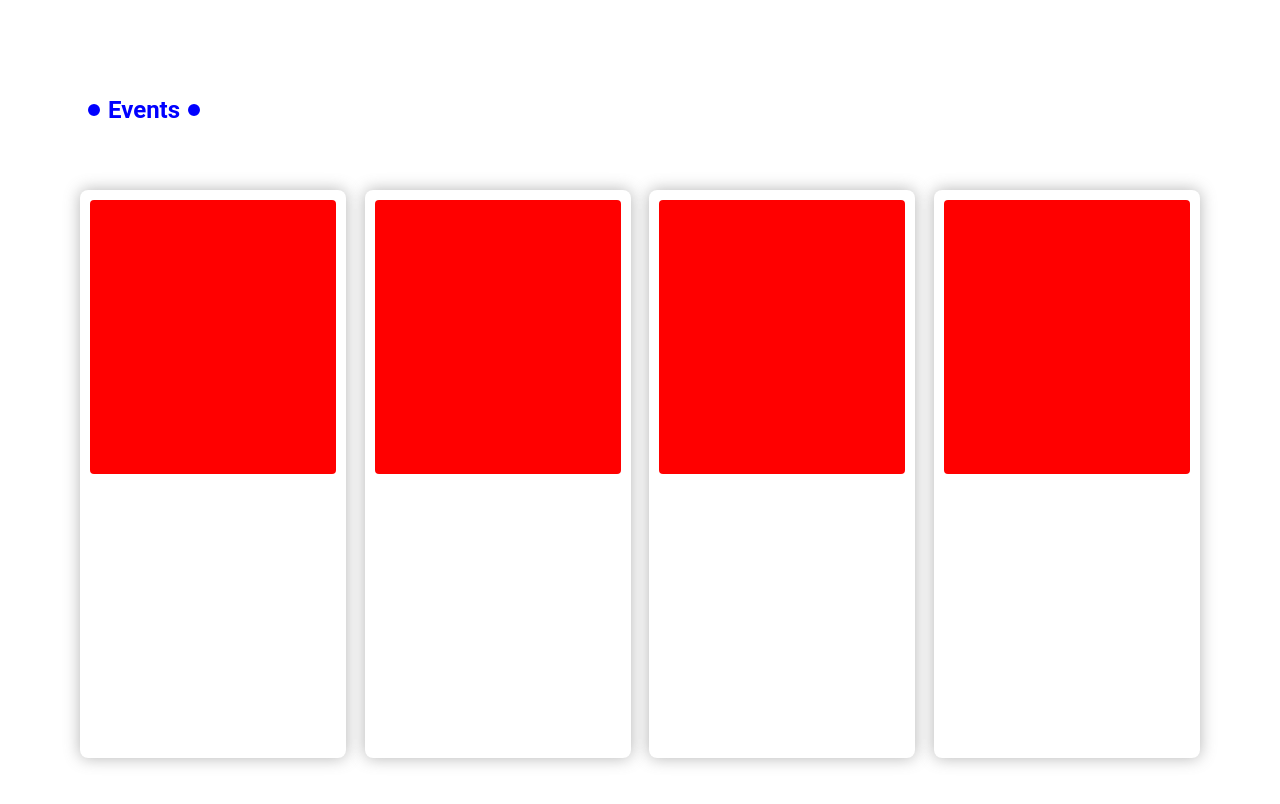
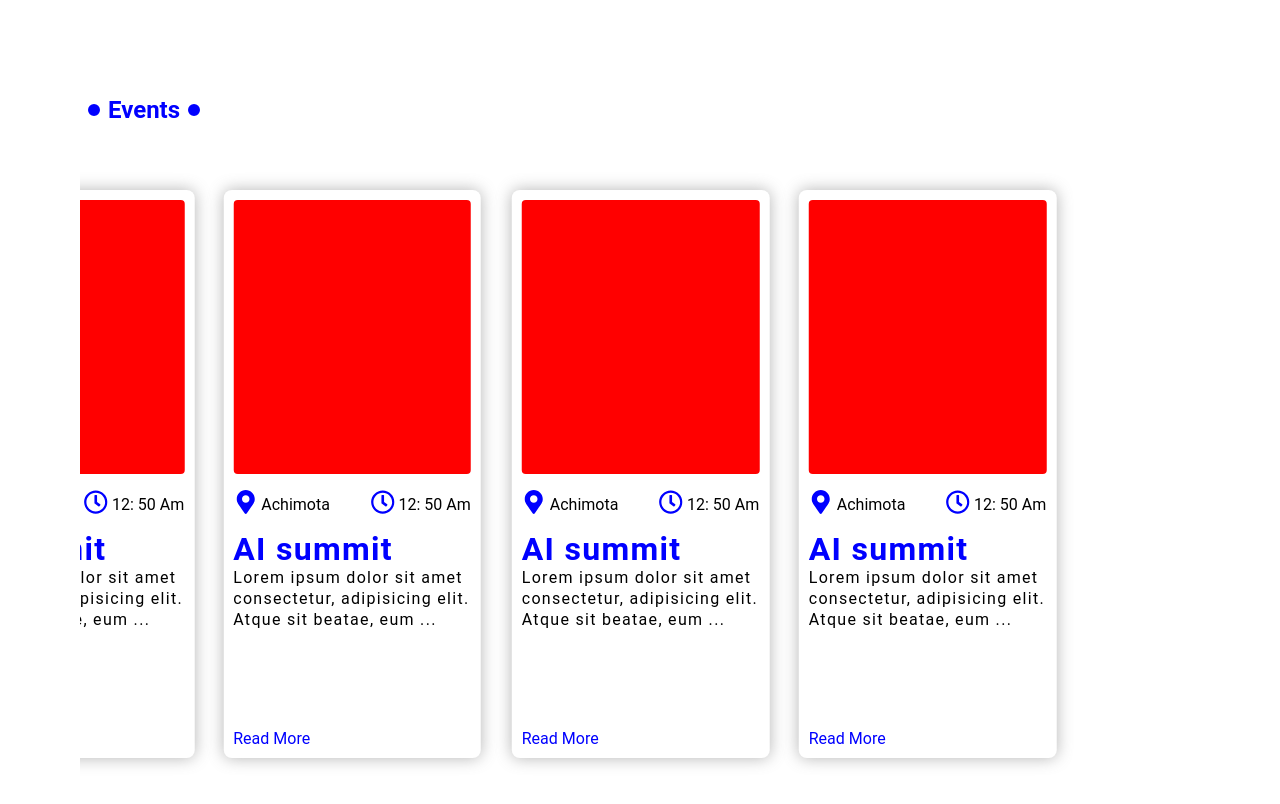
Before and after one commit to TechtenPlanet/techten-frontend, a React (Create React App) app in the folder client/: page / in a window 1280 px wide. Shown: the part 2680-3484 px from the top of the page. Built offline with nearby package versions, Linux system fonts and the light colour scheme.

Commit message:
done with events section

```diff
--- a/client/src/components/EventsSection/EventsSection.jsx
+++ b/client/src/components/EventsSection/EventsSection.jsx
@@ -1,28 +1,184 @@
 import React from 'react'
 import style from './EventsSection.module.css'
+import { FaMapMarkerAlt, FaRegClock } from 'react-icons/fa'
+import { Link } from 'react-router-dom'
+// Import Swiper React components
+import { Swiper, SwiperSlide } from 'swiper/react';
+
+// Import Swiper styles
+import 'swiper/css';
+
+import { Autoplay } from 'swiper/modules';
 
 const EventsSection = () => {
+
+    // Function to trim text to the specified maxLength
+    const trimText = (text, maxLength) => {
+        if (text.length > maxLength) {
+            return text.slice(0, maxLength) + "..."; // Trim text to maxLength and add "..." at the end
+        } else {
+            return text; // Return the original text if it's already maxLength or less
+        }
+    }
+
+    const txt = "Lorem ipsum dolor sit amet consectetur, adipisicing elit. Atque sit beatae, eum voluptatem ut obcaecati minima vel sapiente iste quam aliquam omnis eveniet fugiat fuga ullam quas perferendis doloribus aspernatur."
     return (
         <div className={style.eventsSection}>
             <h3 className={style.intro}> <span></span> Events <span></span> </h3>
             <div className={style.eventsSectionWrapper}>
                 <div className={style.eventCards}>
+                    <Swiper
+                    slidesPerView={4}
+                        spaceBetween={30}
+                        centeredSlides={true}
+                        loop={true}
+                        autoplay={{
+                            delay: 2500,
+                            disableOnInteraction: false,
+                        }}
+                        pagination={{
+                            clickable: true,
+                        }}
+                        navigation={true}
+                        modules={[Autoplay]}
+                        className={style.mySwiper}
+                    >
+                        <SwiperSlide className={style.swiper}>
                             <div className={style.eventCard}>
                                 <div className={style.eventImg}></div>
-                    <div className={style.eventTxt}></div>
+                                <div className={style.eventTxt}>
+                                    <div className={style.aboutEvent}>
+                                        <p className={style.eventLocation}>
+                                            <FaMapMarkerAlt className={style.eventIcon} />
+                                            Achimota
+                                        </p>
+                                        <p className={style.eventTime}>
+                                            <FaRegClock className={style.eventIcon} />
+                                            12: 50 Am
+                                        </p>
                                     </div>
+                                    <h4 className={style.eventHeading}>
+                                        AI summit
+                                    </h4>
+
+                                    <p className={style.eventBrief}>
+                                        {trimText(txt, 80)}
+                                    </p>
+
+                                    <Link className={style.eventLink} to=""> Read More </Link>
+
+                                </div>
+                            </div>
+                        </SwiperSlide>
+                        <SwiperSlide className={style.swiper}>
                             <div className={style.eventCard}>
                                 <div className={style.eventImg}></div>
-                    <div className={style.eventTxt}></div>
+                                <div className={style.eventTxt}>
+                                    <div className={style.aboutEvent}>
+                                        <p className={style.eventLocation}>
+                                            <FaMapMarkerAlt className={style.eventIcon} />
+                                            Achimota
+                                        </p>
+                                        <p className={style.eventTime}>
+                                            <FaRegClock className={style.eventIcon} />
+                                            12: 50 Am
+                                        </p>
                                     </div>
+                                    <h4 className={style.eventHeading}>
+                                        AI summit
+                                    </h4>
+
+                                    <p className={style.eventBrief}>
+                                        {trimText(txt, 80)}
+                                    </p>
+
+                                    <Link className={style.eventLink} to=""> Read More </Link>
+
+                                </div>
+                            </div>
+                        </SwiperSlide>
+                        <SwiperSlide className={style.swiper}>
                             <div className={style.eventCard}>
                                 <div className={style.eventImg}></div>
-                    <div className={style.eventTxt}></div>
+                                <div className={style.eventTxt}>
+                                    <div className={style.aboutEvent}>
+                                        <p className={style.eventLocation}>
+                                            <FaMapMarkerAlt className={style.eventIcon} />
+                                            Achimota
+                                        </p>
+                                        <p className={style.eventTime}>
+                                            <FaRegClock className={style.eventIcon} />
+                                            12: 50 Am
+                                        </p>
                                     </div>
+                                    <h4 className={style.eventHeading}>
+                                        AI summit
+                                    </h4>
+
+                                    <p className={style.eventBrief}>
+                                        {trimText(txt, 80)}
+                                    </p>
+
+                                    <Link className={style.eventLink} to=""> Read More </Link>
+
+                                </div>
+                            </div>
+                        </SwiperSlide>
+                        <SwiperSlide className={style.swiper}>
                             <div className={style.eventCard}>
                                 <div className={style.eventImg}></div>
-                    <div className={style.eventTxt}></div>
+                                <div className={style.eventTxt}>
+                                    <div className={style.aboutEvent}>
+                                        <p className={style.eventLocation}>
+                                            <FaMapMarkerAlt className={style.eventIcon} />
+                                            Achimota
+                                        </p>
+                                        <p className={style.eventTime}>
+                                            <FaRegClock className={style.eventIcon} />
+                                            12: 50 Am
+                                        </p>
                                     </div>
+                                    <h4 className={style.eventHeading}>
+                                        AI summit
+                                    </h4>
+
+                                    <p className={style.eventBrief}>
+                                        {trimText(txt, 80)}
+                                    </p>
+
+                                    <Link className={style.eventLink} to=""> Read More </Link>
+
+                                </div>
+                            </div>
+                        </SwiperSlide>
+                        <SwiperSlide className={style.swiper}>
+                            <div className={style.eventCard}>
+                                <div className={style.eventImg}></div>
+                                <div className={style.eventTxt}>
+                                    <div className={style.aboutEvent}>
+                                        <p className={style.eventLocation}>
+                                            <FaMapMarkerAlt className={style.eventIcon} />
+                                            Achimota
+                                        </p>
+                                        <p className={style.eventTime}>
+                                            <FaRegClock className={style.eventIcon} />
+                                            12: 50 Am
+                                        </p>
+                                    </div>
+                                    <h4 className={style.eventHeading}>
+                                        AI summit
+                                    </h4>
+
+                                    <p className={style.eventBrief}>
+                                        {trimText(txt, 80)}
+                                    </p>
+
+                                    <Link className={style.eventLink} to=""> Read More </Link>
+
+                                </div>
+                            </div>
+                        </SwiperSlide>
+                    </Swiper>
                 </div>
             </div>
         </div>
--- a/client/src/components/EventsSection/EventsSection.module.css
+++ b/client/src/components/EventsSection/EventsSection.module.css
@@ -47,8 +47,22 @@
     justify-content: space-between;
 }
 
+.eventsSection .eventsSectionWrapper .eventCards .mySwiper {
+    height: 100%;
+}
+
+.eventsSection .eventsSectionWrapper .eventCards .mySwiper .swiper {
+    width: 30%;
+    height: 100%;
+    display: flex;
+    align-items: center;
+    justify-content: center;
+    padding: 0;
+    margin: 0;
+}
+
 .eventsSection .eventsSectionWrapper .eventCards .eventCard {
-    width: 22%;
+    width: 100%;
     height: 80%;
     border-radius: 8px;
     padding: 10px;
@@ -63,8 +77,49 @@
     width: 100%;
     height: 50%;
     border-radius: 4px;
+    position: relative;
 }
 
 .eventsSection .eventsSectionWrapper .eventCards .eventCard .eventImg {
     background-color: red;
 }
+
+.eventsSection .eventsSectionWrapper .eventCards .eventCard .eventTxt .aboutEvent {
+    width: 100%;
+    display: flex;
+    justify-content: space-between;
+    align-items: center;
+    padding: 0;
+}
+
+.eventsSection .eventsSectionWrapper .eventCards .eventCard .eventTxt .aboutEvent > p {
+    display: flex;
+    align-items: flex-end;
+}
+
+.eventsSection .eventsSectionWrapper .eventCards .eventCard .eventTxt .aboutEvent .eventIcon {
+    font-size: 1.5rem;
+    color: blue;
+    margin-right: 4px;
+}
+
+.eventsSection .eventsSectionWrapper .eventCards .eventCard .eventTxt .eventHeading {
+    font-size: 2rem;
+    letter-spacing: 1.3px;
+    padding: 0;
+    margin: 0;
+    color: blue;
+}
+
+.eventsSection .eventsSectionWrapper .eventCards .eventCard .eventTxt .eventBrief {
+    margin: 0;
+    letter-spacing: 1.3px;
+    line-height: 1.3;
+}
+
+.eventsSection .eventsSectionWrapper .eventCards .eventCard .eventTxt .eventLink {
+    color: blue;
+    text-decoration: none;
+    position: absolute;
+    bottom: 0px;
+}
```
Lines whose indentation alone changed are shown as unchanged.
